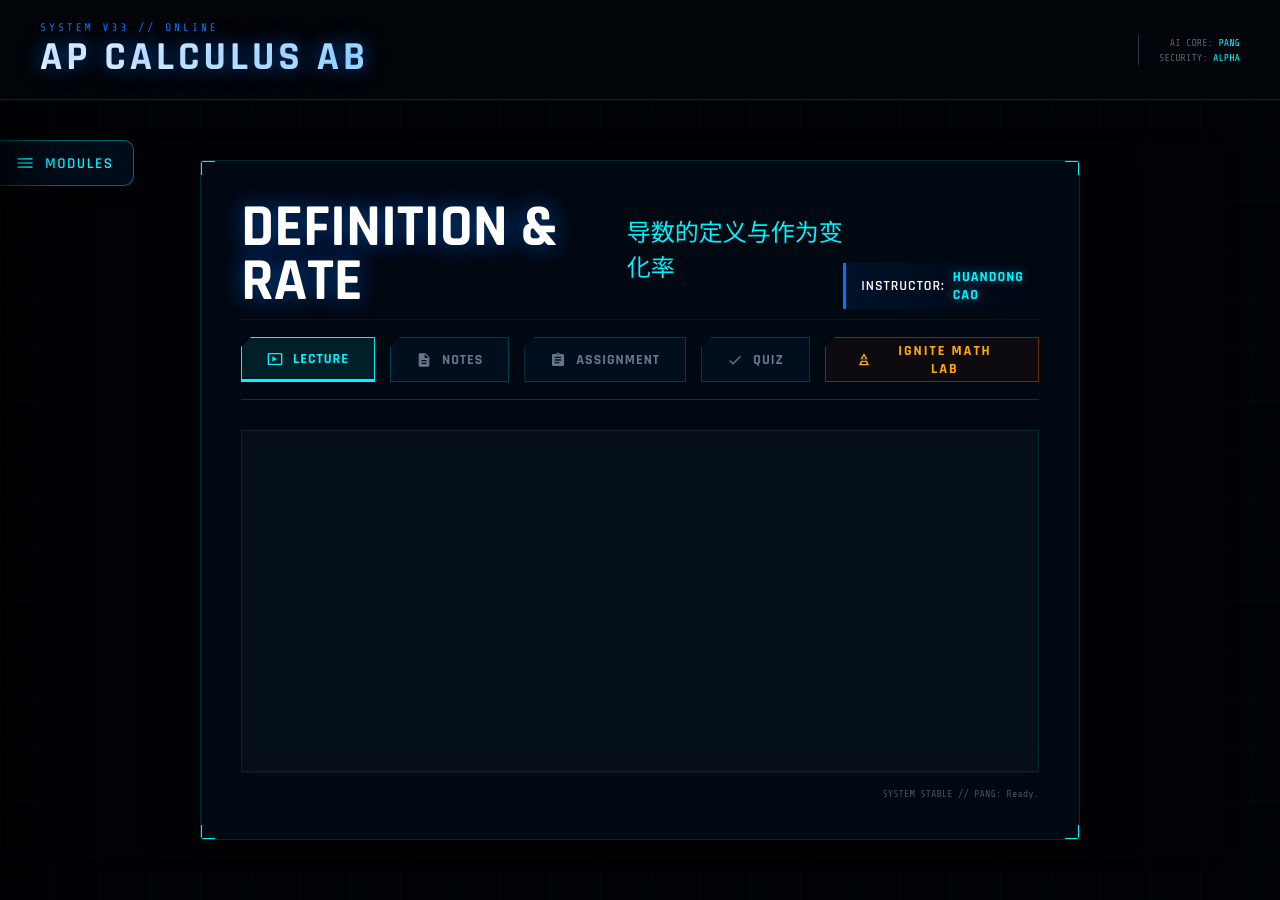
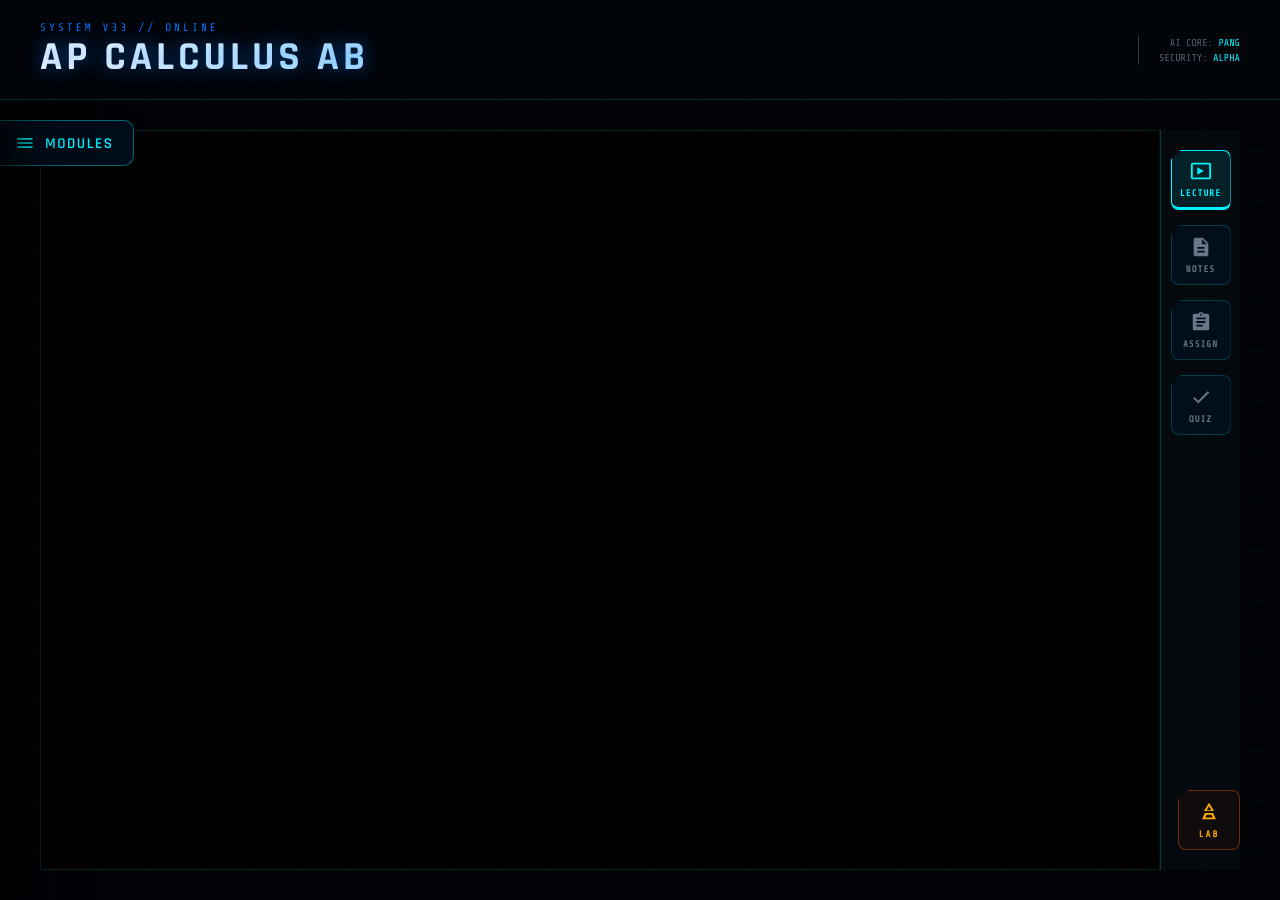
Before and after one commit to 1255981704-byte/mathlab-2.0, a Jekyll site: the page built from 2-1.html, in a window 1280 px wide. Built offline with Jekyll 4.4.1, drawn with Linux system fonts in a browser that asks for light colours.

Commit message:
Update lesson.html

```diff
--- a/_layouts/lesson.html
+++ b/_layouts/lesson.html
@@ -5,9 +5,57 @@
     <meta name="viewport" content="width=device-width, initial-scale=1.0">
     <title>IGNITE: {{ page.title }}</title>
     <link href="https://fonts.googleapis.com/css2?family=Share+Tech+Mono&family=Rajdhani:wght@400;500;600;700;800;900&family=Noto+Sans+SC:wght@400;500;700&display=swap" rel="stylesheet">
+    <link rel="stylesheet" href="{{ '/css/ignite-core.css' | relative_url }}">
 
-    <!-- 引入机甲外壳 CSS -->
-    <link rel="stylesheet" href="{{ '/css/ignite-core.css' | relative_url }}">
+    <style>
+        /* =========================================
+           沉浸式全屏布局定制 (覆盖 ignite-core)
+           ========================================= */
+        .main-view {
+            flex-direction: row !important; /* 横向排布：主屏幕 + 右侧工具栏 */
+            width: 100% !important; max-width: 100% !important; height: 100% !important;
+            margin: 0 !important; border: none !important; box-shadow: none !important; background: #000 !important;
+        }
+
+        /* 释放内容区：绝对全屏撑满 */
+        .immersive-area {
+            flex: 1; height: 100%; position: relative; overflow: hidden;
+            background: #000;
+        }
+
+        /* 全新的右侧垂直侧壁栏 */
+        .right-toolbar {
+            width: 80px; height: 100%;
+            background: rgba(5, 10, 15, 0.95);
+            border-left: 1px solid rgba(0, 243, 255, 0.2);
+            display: flex; flex-direction: column; align-items: center;
+            padding-top: 20px; z-index: 80;
+            box-shadow: -10px 0 30px rgba(0,0,0,0.8);
+        }
+
+        /* 垂直排列的机甲按钮 */
+        .mode-btn {
+            width: 60px; height: 60px; margin-bottom: 15px;
+            background: rgba(0, 30, 60, 0.3); border: 1px solid rgba(0, 243, 255, 0.2);
+            border-radius: 8px; display: flex; flex-direction: column; align-items: center; justify-content: center;
+            color: #678; font-family: 'Share Tech Mono', monospace; font-size: 9px; font-weight: 700;
+            cursor: pointer; transition: all 0.3s ease; gap: 6px; letter-spacing: 1px;
+        }
+        .mode-btn svg { width: 22px; height: 22px; fill: currentColor; }
+        .mode-btn:hover, .mode-btn.active {
+            color: #00f3ff; border-color: #00f3ff; background: rgba(0, 243, 255, 0.1); box-shadow: 0 0 15px rgba(0, 243, 255, 0.2);
+        }
+
+        .mode-btn.lab-btn { margin-top: auto; margin-bottom: 20px; color: #ffaa00; border-color: rgba(255,85,0,0.4); background: rgba(255,85,0,0.05); }
+        .mode-btn.lab-btn:hover, .mode-btn.lab-btn.active { color: #fff; border-color: #ffaa00; background: rgba(255,85,0,0.2); box-shadow: 0 0 20px rgba(255,85,0,0.4); }
+
+        .stark-panel { display: none; width: 100%; height: 100%; }
+        .stark-panel.active { display: block; }
+        .iframe-container { width: 100%; height: 100%; border: none; display: block; background: #000; }
+
+        /* 微调左侧唤醒按钮防止遮挡 */
+        .sidebar-toggle-btn { top: 20px !important; }
+    </style>
 </head>
 <body>
 
@@ -20,83 +68,65 @@
         {% include sidebar.html %}
 
         <div class="main-view">
-            <div class="view-body">
-                <div class="corner tl"></div><div class="corner tr"></div>
-                <div class="corner bl"></div><div class="corner br"></div>
 
-                <div class="vh-group">
-                    <div class="title-wrapper">
-                        <!-- 接收 6-1.html 传来的标题 -->
-                        <div class="vh-main">{{ page.title }}</div>
-                        <div class="vh-sub">{{ page.subtitle }}</div>
-                    </div>
-                    <div class="author-tag">INSTRUCTOR: <b>HUANDONG CAO</b></div>
-                </div>
+            <!-- 左侧：100% 无死角沉浸式屏幕 -->
+            <div class="immersive-area">
 
-                <div class="control-deck">
-                    <button class="mode-btn active" onclick="switchView('lecture', this)">
-                        <svg class="mode-icon" viewBox="0 0 24 24"><path d="M21 3H3c-1.1 0-2 .9-2 2v14c0 1.1.9 2 2 2h18c1.1 0 2-.9 2-2V5c0-1.1-.9-2-2-2zm0 16H3V5h18v14zM8 8v8l7-4z"/></svg>
-                        LECTURE
-                    </button>
-                    <button class="mode-btn" onclick="switchView('notes', this)">
-                        <svg class="mode-icon" viewBox="0 0 24 24"><path d="M14 2H6c-1.1 0-1.99.9-1.99 2L4 20c0 1.1.89 2 1.99 2H18c1.1 0 2-.9 2-2V8l-6-6zm2 16H8v-2h8v2zm0-4H8v-2h8v2zm-3-5V3.5L18.5 9H13z"/></svg>
-                        NOTES
-                    </button>
-                    <button class="mode-btn" onclick="switchView('assign', this)">
-                        <svg class="mode-icon" viewBox="0 0 24 24"><path d="M19 3h-4.18C14.4 1.84 13.3 1 12 1c-1.3 0-2.4.84-2.82 2H5c-1.1 0-2 .9-2 2v14c0 1.1.9 2 2 2h14c1.1 0 2-.9 2-2V5c0-1.1-.9-2-2-2zm-7 0c.55 0 1 .45 1 1s-.45 1-1 1-1-.45-1-1 .45-1 1-1zm2 14H7v-2h7v2zm3-4H7v-2h10v2zm0-4H7V7h10v2z"/></svg>
-                        ASSIGNMENT
-                    </button>
-                    <button class="mode-btn" onclick="switchView('quiz', this)">
-                        <svg class="mode-icon" viewBox="0 0 24 24"><path d="M9 16.17L4.83 12l-1.42 1.41L9 19 21 7l-1.41-1.41z"/></svg>
-                        QUIZ
-                    </button>
-                    <button class="mode-btn lab-btn" onclick="switchView('lab', this)">
-                        <svg class="mode-icon" viewBox="0 0 24 24" fill="currentColor">
-                            <path d="M12 2l-5.5 9h11L12 2zm0 3.8l2.6 4.2h-5.2L12 5.8zM7.5 13l-3 7h15l-3-7h-9zm1.8 2h5.4l1.3 3H8l1.3-3z"/>
-                        </svg>
-                        IGNITE MATH LAB
-                    </button>
-                </div>
-
-                <div style="flex:1; position:relative; width: 100%; height: 100%; overflow: hidden;">
-
-                    <!-- LECTURE: 接收 6-1.html 传来的 lecture6-1.html -->
+                <!-- LECTURE (默认显示) -->
                 <div id="view-lecture" class="stark-panel active">
                     <iframe src="{{ page.lecture_src }}" class="iframe-container"></iframe>
                 </div>
 
-                    <!-- NOTES: 接收 6-1.html 传来的 notes6-1.html -->
+                <!-- NOTES -->
                 <div id="view-notes" class="stark-panel">
-                        <div class="panel-header"><div class="ph-title">DATA LOGS</div><div class="ph-meta">SYNCED</div></div>
-                        <div class="panel-body" style="padding: 0; flex:1;">
                     <iframe src="{{ page.notes_src }}" class="iframe-container"></iframe>
                 </div>
-                    </div>
 
-                    <!-- ASSIGNMENT: 接收 assign_src -->
+                <!-- ASSIGNMENT -->
                 <div id="view-assign" class="stark-panel">
                     <iframe src="{{ page.assign_src }}" class="iframe-container"></iframe>
                 </div>
 
-                    <!-- LAB: 暂时固定为 derivative.html -->
+                <!-- LAB -->
                 <div id="view-lab" class="stark-panel">
-                        <div class="panel-header"><div class="ph-title">LABORATORY</div></div>
-                        <div class="panel-body" style="padding:0; flex:1;">
                     <iframe src="derivative.html" class="iframe-container"></iframe>
                 </div>
-                    </div>
 
-                    <!-- QUIZ: 接收 quiz_src -->
+                <!-- QUIZ -->
                 <div id="view-quiz" class="stark-panel">
                     <iframe src="{{ page.quiz_src }}" class="iframe-container"></iframe>
                 </div>
 
             </div>
 
-                <div class="view-footer" style="margin-top:auto; padding-top:15px; border-top: 1px solid rgba(255,255,255,0.05); flex-shrink:0;">
-                    <span style="font-family:'Share Tech Mono'; color:#456; font-size:10px;">SYSTEM STABLE // PANG: Ready.</span>
+            <!-- 右侧：悬浮侧壁工具栏 -->
+            <div class="right-toolbar">
+                <button class="mode-btn active" onclick="switchView('lecture', this)">
+                    <svg viewBox="0 0 24 24"><path d="M21 3H3c-1.1 0-2 .9-2 2v14c0 1.1.9 2 2 2h18c1.1 0 2-.9 2-2V5c0-1.1-.9-2-2-2zm0 16H3V5h18v14zM8 8v8l7-4z"/></svg>
+                    LECTURE
+                </button>
+                <button class="mode-btn" onclick="switchView('notes', this)">
+                    <svg viewBox="0 0 24 24"><path d="M14 2H6c-1.1 0-1.99.9-1.99 2L4 20c0 1.1.89 2 1.99 2H18c1.1 0 2-.9 2-2V8l-6-6zm2 16H8v-2h8v2zm0-4H8v-2h8v2zm-3-5V3.5L18.5 9H13z"/></svg>
+                    NOTES
+                </button>
+                <button class="mode-btn" onclick="switchView('assign', this)">
+                    <svg viewBox="0 0 24 24"><path d="M19 3h-4.18C14.4 1.84 13.3 1 12 1c-1.3 0-2.4.84-2.82 2H5c-1.1 0-2 .9-2 2v14c0 1.1.9 2 2 2h14c1.1 0 2-.9 2-2V5c0-1.1-.9-2-2-2zm-7 0c.55 0 1 .45 1 1s-.45 1-1 1-1-.45-1-1 .45-1 1-1zm2 14H7v-2h7v2zm3-4H7v-2h10v2zm0-4H7V7h10v2z"/></svg>
+                    ASSIGN
+                </button>
+                <button class="mode-btn" onclick="switchView('quiz', this)">
+                    <svg viewBox="0 0 24 24"><path d="M9 16.17L4.83 12l-1.42 1.41L9 19 21 7l-1.41-1.41z"/></svg>
+                    QUIZ
+                </button>
+
+                <!-- LAB 按钮被推到了侧边栏的最下面 -->
+                <button class="mode-btn lab-btn" onclick="switchView('lab', this)">
+                    <svg viewBox="0 0 24 24" fill="currentColor">
+                        <path d="M12 2l-5.5 9h11L12 2zm0 3.8l2.6 4.2h-5.2L12 5.8zM7.5 13l-3 7h15l-3-7h-9zm1.8 2h5.4l1.3 3H8l1.3-3z"/>
+                    </svg>
+                    LAB
+                </button>
             </div>
-            </div>
+
         </div>
 
     </div>
```
Lines whose indentation alone changed are shown as unchanged.
